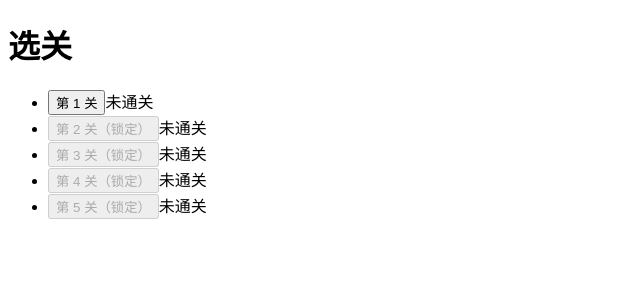
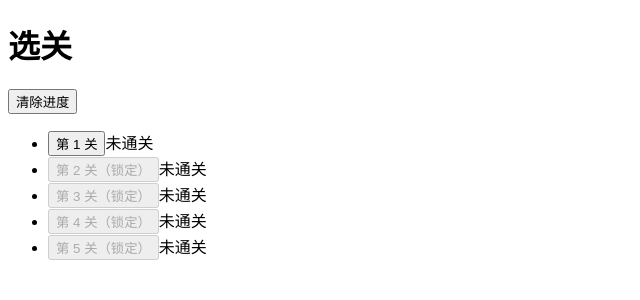
Before and after one commit to maxiximxx/my-game, a React (Vite) app: page / in a window 1280 px wide. Both pictures are taken after a click on the button "开始游戏". Shown: the top 300 px of the page, without its empty margins (0-640 px from the left). Built offline with nearby package versions, Linux system fonts and the light colour scheme.

Commit message:
feat: 进度保存到浏览器本地与清除进度（任务 10）

```diff
--- a/src/App.tsx
+++ b/src/App.tsx
@@ -1,9 +1,10 @@
-import { useCallback, useState } from 'react';
+import { useCallback, useEffect, useState } from 'react';
 import { GamePage } from './GamePage';
 import { HomePage } from './HomePage';
 import { LevelSelectPage } from './LevelSelectPage';
 import { createProgress, recordBestTime, recordClear } from './game/progress';
 import type { Progress } from './game/progress';
+import type { ProgressStore } from './game/progressStore';
 import type { Level } from './game/types';
 import { levels } from './levels';
 
@@ -12,15 +13,29 @@ type Screen =
   | { name: 'levelSelect' }
   | { name: 'game'; level: Level };
 
-export function App() {
+interface AppProps {
+  progressStore: ProgressStore;
+}
+
+export function App({ progressStore }: AppProps) {
   const [screen, setScreen] = useState<Screen>({ name: 'home' });
-  const [progress, setProgress] = useState<Progress>(createProgress);
+  const [progress, setProgress] = useState<Progress>(() => progressStore.load());
+
+  // 进度变化后同步到存储（外部系统）。
+  useEffect(() => {
+    progressStore.save(progress);
+  }, [progress, progressStore]);
 
   const handleLevelCleared = useCallback((levelId: number, clearTimeMs: number) => {
     setProgress((current) =>
       recordBestTime(recordClear(current, levelId, levels.length), levelId, clearTimeMs),
     );
   }, []);
+
+  const handleResetProgress = useCallback(() => {
+    progressStore.clear();
+    setProgress(createProgress());
+  }, [progressStore]);
 
   if (screen.name === 'game') {
     const currentId = screen.level.id;
@@ -43,6 +58,7 @@ export function App() {
         levels={levels}
         progress={progress}
         onSelectLevel={(level) => setScreen({ name: 'game', level })}
+        onResetProgress={handleResetProgress}
       />
     );
   }
--- a/src/LevelSelectPage.tsx
+++ b/src/LevelSelectPage.tsx
@@ -7,13 +7,22 @@ interface LevelSelectPageProps {
   levels: readonly Level[];
   progress: Progress;
   onSelectLevel: (level: Level) => void;
+  onResetProgress: () => void;
 }
 
-export function LevelSelectPage({ levels, progress, onSelectLevel }: LevelSelectPageProps) {
+export function LevelSelectPage({
+  levels,
+  progress,
+  onSelectLevel,
+  onResetProgress,
+}: LevelSelectPageProps) {
   return (
     <main>
       <h1>选关</h1>
       {isAllCleared(progress, levels.length) && <p>全部通关</p>}
+      <button type="button" onClick={onResetProgress}>
+        清除进度
+      </button>
       <ul className="level-list">
         {levels.map((level) => {
           const unlocked = isLevelUnlocked(progress, level.id);
--- /dev/null
+++ b/src/game/progressStore.ts
@@ -0,0 +1,78 @@
+import { createProgress } from './progress';
+import type { Progress } from './progress';
+
+/** 进度存储：读取、保存和清除关卡进度。只保存解锁状态和最佳用时，不保存本关进行中的状态。 */
+export interface ProgressStore {
+  load(): Progress;
+  save(progress: Progress): void;
+  clear(): void;
+}
+
+/** localStorage 的最小子集，便于测试时替换。 */
+export type StorageLike = Pick<Storage, 'getItem' | 'setItem' | 'removeItem'>;
+
+const STORAGE_KEY = 'zhao-cha-progress';
+
+/** 解析本地存储中的内容。格式不对时返回 null。 */
+function parseProgress(raw: string): Progress | null {
+  let data: unknown;
+  try {
+    data = JSON.parse(raw);
+  } catch {
+    return null;
+  }
+
+  if (typeof data !== 'object' || data === null) {
+    return null;
+  }
+
+  const record = data as { clearedCount?: unknown; bestTimesMs?: unknown };
+  if (
+    typeof record.clearedCount !== 'number' ||
+    !Number.isInteger(record.clearedCount) ||
+    record.clearedCount < 0
+  ) {
+    return null;
+  }
+
+  const bestTimesMs: Record<number, number> = {};
+  if (typeof record.bestTimesMs === 'object' && record.bestTimesMs !== null) {
+    for (const [levelId, ms] of Object.entries(record.bestTimesMs)) {
+      if (typeof ms === 'number' && Number.isFinite(ms)) {
+        bestTimesMs[Number(levelId)] = ms;
+      }
+    }
+  }
+
+  return { clearedCount: record.clearedCount, bestTimesMs };
+}
+
+/** 浏览器本地存储实现。数据损坏或缺失时读取到初始进度。 */
+export function createLocalProgressStore(storage: StorageLike, key = STORAGE_KEY): ProgressStore {
+  return {
+    load() {
+      const raw = storage.getItem(key);
+      return (raw === null ? null : parseProgress(raw)) ?? createProgress();
+    },
+    save(progress) {
+      storage.setItem(key, JSON.stringify(progress));
+    },
+    clear() {
+      storage.removeItem(key);
+    },
+  };
+}
+
+/** 内存实现，用于测试。 */
+export function createMemoryProgressStore(): ProgressStore {
+  let current = createProgress();
+  return {
+    load: () => current,
+    save: (progress) => {
+      current = progress;
+    },
+    clear: () => {
+      current = createProgress();
+    },
+  };
+}
--- a/src/main.tsx
+++ b/src/main.tsx
@@ -1,6 +1,7 @@
 import { StrictMode } from 'react';
 import { createRoot } from 'react-dom/client';
 import { App } from './App';
+import { createLocalProgressStore } from './game/progressStore';
 import './styles.css';
 
 const rootElement = document.getElementById('root');
@@ -10,6 +11,6 @@ if (!rootElement) {
 
 createRoot(rootElement).render(
   <StrictMode>
-    <App />
+    <App progressStore={createLocalProgressStore(window.localStorage)} />
   </StrictMode>,
 );
```
Also changed, not shown: .scratch/zhao-cha/issues/10-progress-persistence.md, 1 other file (tests, documents, lock files or other folders).
